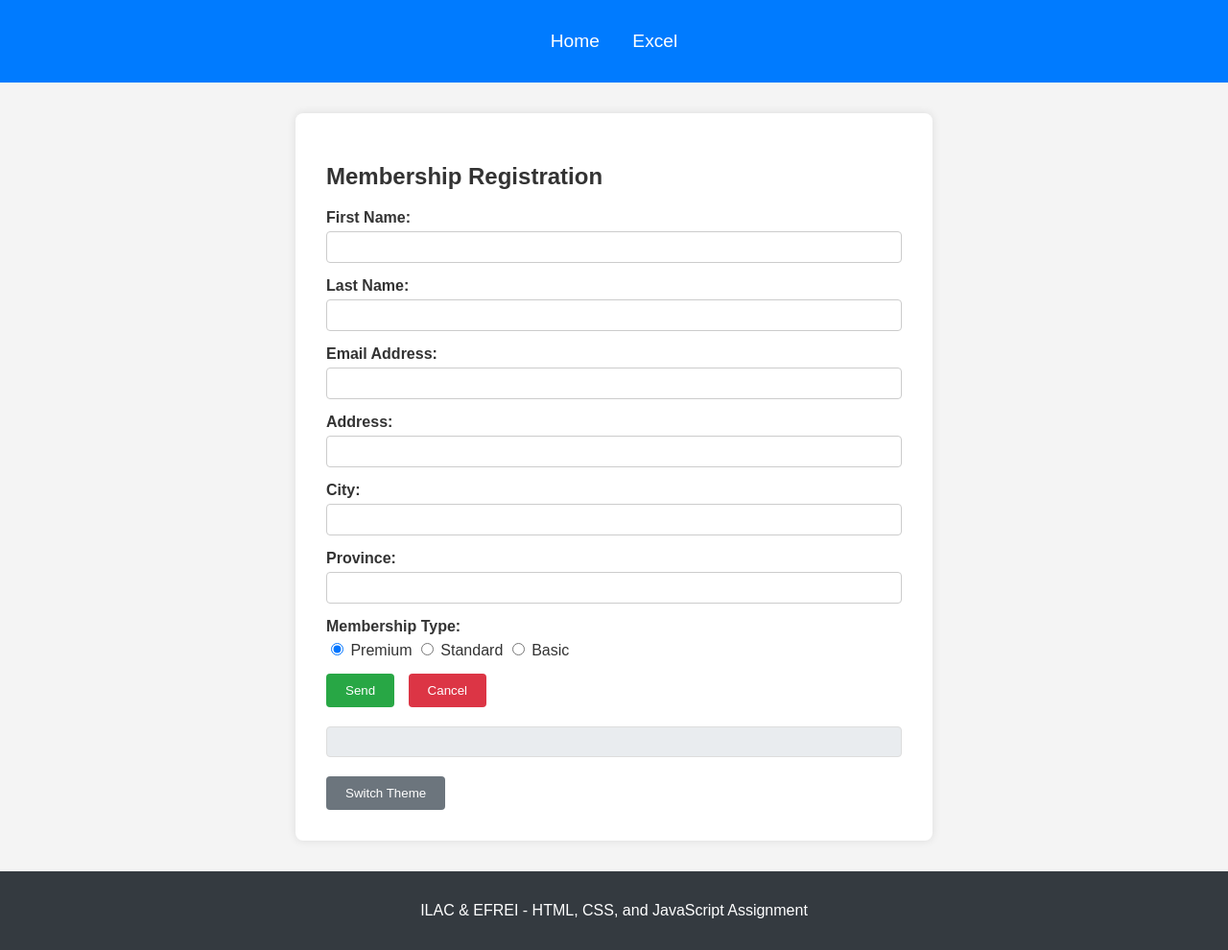
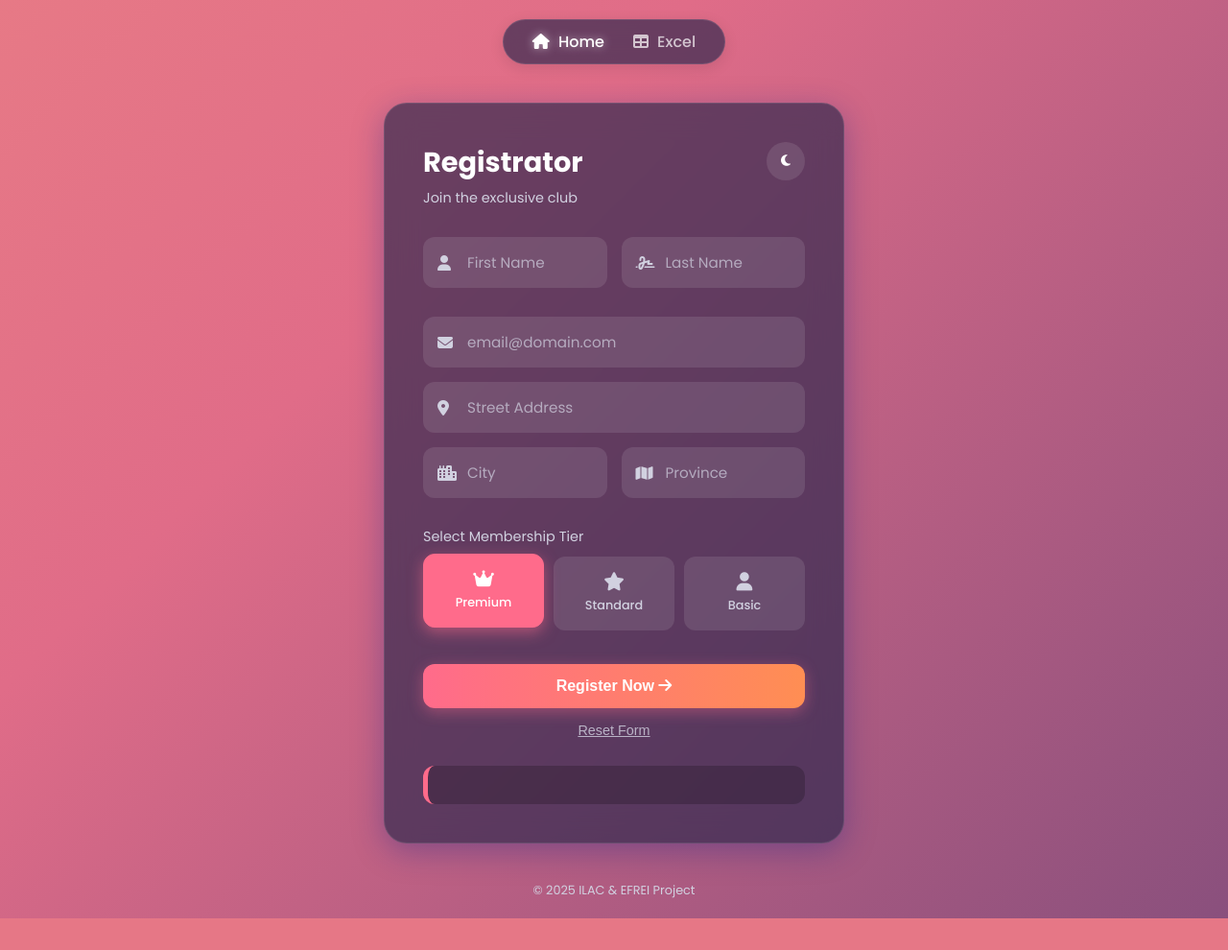
Before and after one commit to aksbrar/aksbrar.github.io, a PHP site: page / in a window 1280 px wide. Shown: the whole page at 96% size. After the commit the page ends 957 px from the top, so only its background shows below. Run offline with PHP 8.4, Linux system fonts and the light colour scheme.

Commit message:
reimagined theme

```diff
--- a/JS-Assignment/css/styles.css
+++ b/JS-Assignment/css/styles.css
@@ -1,112 +1,208 @@
-body {
-    font-family: Arial, sans-serif;
-    margin: 0;
-    padding: 0;
-    background-color: #f4f4f4;
-    color: #333;
-    transition: background-color 0.3s, color 0.3s;
+/* --- Variables --- */
+:root {
+    /* Sunset Gradient Colors */
+    --bg-color-1: #363472;
+    --bg-color-2: #e06c88;
+    --bg-color-3: #fca37f;
+
+    /* Glass Colors */
+    --glass-bg: rgba(40, 38, 76, 0.65);
+    --glass-border: rgba(255, 255, 255, 0.1);
+    --glass-shadow: 0 8px 32px 0 rgba(31, 38, 135, 0.37);
+
+    /* Elements */
+    --input-bg: rgba(255, 255, 255, 0.1);
+    --text-main: #ffffff;
+    --text-muted: #d1d1e0;
+    --accent-pink: #FF6B8B;
+    --accent-glow: rgba(255, 107, 139, 0.5);
 }
 
-.dark-mode {
-    background-color: #333;
-    color: #f4f4f4;
+/* Light Mode Overrides */
+body.light-mode {
+    --bg-color-1: #a8edea;
+    --bg-color-2: #fed6e3;
+    --bg-color-3: #ffffff;
+    --glass-bg: rgba(255, 255, 255, 0.75);
+    --glass-border: rgba(255, 255, 255, 0.6);
+    --input-bg: rgba(0, 0, 0, 0.05);
+    --text-main: #333333;
+    --text-muted: #666666;
+    --glass-shadow: 0 8px 32px 0 rgba(0, 0, 0, 0.1);
 }
 
-header {
-    background-color: #007bff;
-    padding: 1rem;
+/* --- Global Reset --- */
+* { box-sizing: border-box; margin: 0; padding: 0; }
+
+body {
+    font-family: 'Poppins', sans-serif;
+    min-height: 100vh;
+    /* Animated Gradient Background */
+    background: linear-gradient(-45deg, var(--bg-color-1), var(--bg-color-2), var(--bg-color-3), var(--bg-color-1));
+    background-size: 400% 400%;
+    animation: gradientBG 15s ease infinite;
+    color: var(--text-main);
+    display: flex;
+    flex-direction: column;
+    align-items: center;
 }
 
-nav ul {
-    list-style: none;
-    padding: 0;
-    text-align: center;
+@keyframes gradientBG {
+    0% { background-position: 0% 50%; }
+    50% { background-position: 100% 50%; }
+    100% { background-position: 0% 50%; }
 }
 
-nav ul li {
-    display: inline;
-    margin: 0 15px;
+/* --- Floating Navigation --- */
+header { width: 100%; padding: 20px; display: flex; justify-content: center; z-index: 10; }
+
+.glass-nav {
+    background: var(--glass-bg);
+    backdrop-filter: blur(10px);
+    -webkit-backdrop-filter: blur(10px);
+    border: 1px solid var(--glass-border);
+    padding: 10px 30px;
+    border-radius: 50px;
+    box-shadow: 0 4px 15px rgba(0,0,0,0.1);
 }
 
-nav a {
-    color: white;
-    text-decoration: none;
-    font-size: 1.2rem;
+.glass-nav ul { list-style: none; display: flex; gap: 30px; }
+.glass-nav a {
+    text-decoration: none; color: var(--text-main); font-weight: 500;
+    transition: all 0.3s; opacity: 0.7;
+}
+.glass-nav a:hover, .glass-nav a.active { opacity: 1; text-shadow: 0 0 10px rgba(255,255,255,0.5); }
+.glass-nav i { margin-right: 5px; }
+
+/* --- Main Glass Card --- */
+main { flex: 1; width: 100%; display: flex; justify-content: center; align-items: center; padding: 20px; }
+
+.glass-card {
+    background: var(--glass-bg);
+    backdrop-filter: blur(16px);
+    -webkit-backdrop-filter: blur(16px);
+    border: 1px solid var(--glass-border);
+    border-radius: 24px;
+    box-shadow: var(--glass-shadow);
+    width: 100%; max-width: 480px;
+    padding: 40px;
+    animation: slideUp 0.6s cubic-bezier(0.2, 0.8, 0.2, 1);
 }
 
-main {
-    max-width: 600px;
-    margin: 2rem auto;
-    background: white;
-    padding: 2rem;
-    border-radius: 8px;
-    box-shadow: 0 0 10px rgba(0,0,0,0.1);
+@keyframes slideUp {
+    from { opacity: 0; transform: translateY(40px); }
+    to { opacity: 1; transform: translateY(0); }
 }
 
-.dark-mode main {
-    background: #444;
-    color: #fff;
+.card-header { display: flex; justify-content: space-between; align-items: flex-start; margin-bottom: 30px; }
+h2 { font-size: 1.8rem; font-weight: 700; margin-bottom: 5px; }
+.subtitle { color: var(--text-muted); font-size: 0.9rem; }
+
+/* --- Inputs with Icons --- */
+.form-row { display: flex; gap: 15px; margin-bottom: 15px; }
+.input-wrapper {
+    position: relative;
+    width: 100%;
+    margin-bottom: 15px;
+}
+.input-wrapper.full-width { width: 100%; }
+
+.input-icon {
+    position: absolute; left: 15px; top: 50%; transform: translateY(-50%);
+    color: var(--text-muted); font-size: 1rem; transition: color 0.3s;
 }
 
-form div {
-    margin-bottom: 15px;
+input {
+    width: 100%; padding: 14px 15px 14px 45px; /* Padding left for icon */
+    background: var(--input-bg);
+    border: 1px solid transparent;
+    border-radius: 12px;
+    color: var(--text-main);
+    font-size: 0.95rem; font-family: 'Poppins', sans-serif;
+    outline: none; transition: all 0.3s;
 }
 
-label {
-    display: block;
-    margin-bottom: 5px;
-    font-weight: bold;
+input::placeholder { color: var(--text-muted); opacity: 0.7; }
+
+input:focus {
+    background: rgba(255, 255, 255, 0.15);
+    border-color: var(--accent-pink);
+    box-shadow: 0 0 15px var(--accent-glow);
+}
+input:focus + .input-icon, .input-wrapper:focus-within .input-icon { color: var(--accent-pink); }
+
+/* --- Fancy Radio Buttons (Tiers) --- */
+.tier-section { margin-bottom: 25px; }
+.tier-section label { display: block; margin-bottom: 10px; color: var(--text-muted); font-size: 0.9rem; }
+.tier-options { display: flex; gap: 10px; }
+
+.tier-card {
+    flex: 1; position: relative; cursor: pointer;
+}
+.tier-card input { display: none; }
+.tier-content {
+    background: var(--input-bg); border-radius: 12px; padding: 15px 5px;
+    text-align: center; border: 1px solid transparent; transition: all 0.3s;
+}
+.tier-content i { display: block; font-size: 1.2rem; margin-bottom: 5px; color: var(--text-muted); }
+.tier-content span { font-size: 0.8rem; font-weight: 500; }
+
+.tier-card input:checked + .tier-content {
+    background: var(--accent-pink); border-color: var(--accent-pink);
+    color: white; transform: translateY(-3px);
+    box-shadow: 0 5px 15px var(--accent-glow);
+}
+.tier-card input:checked + .tier-content i { color: white; }
+
+/* Excel Functions Grid */
+.function-grid { display: grid; grid-template-columns: 1fr 1fr; gap: 10px; margin-bottom: 25px; }
+.func-option { cursor: pointer; }
+.func-option input { display: none; }
+.func-option span {
+    display: block; padding: 12px; text-align: center;
+    background: var(--input-bg); border-radius: 10px;
+    font-size: 0.9rem; transition: all 0.3s; border: 1px solid transparent;
+}
+.func-option input:checked + span {
+    background: rgba(255, 255, 255, 0.2); border-color: var(--accent-pink);
+    color: var(--accent-pink); font-weight: 600;
 }
 
-input[type="text"],
-input[type="email"] {
-    width: 100%;
-    padding: 8px;
-    box-sizing: border-box;
-    border: 1px solid #ccc;
-    border-radius: 4px;
+/* --- Buttons --- */
+.glow-btn {
+    width: 100%; padding: 14px;
+    background: linear-gradient(90deg, #FF6B8B 0%, #FF8E53 100%);
+    border: none; border-radius: 12px;
+    color: white; font-size: 1rem; font-weight: 600;
+    cursor: pointer; transition: all 0.3s;
+    box-shadow: 0 4px 15px rgba(255, 107, 139, 0.4);
 }
+.glow-btn:hover { transform: translateY(-2px); box-shadow: 0 8px 25px rgba(255, 107, 139, 0.6); }
 
-button {
-    padding: 10px 20px;
-    background-color: #28a745;
-    color: white;
-    border: none;
-    border-radius: 4px;
-    cursor: pointer;
-    margin-right: 10px;
+.text-btn {
+    width: 100%; background: none; border: none;
+    color: var(--text-muted); margin-top: 15px; cursor: pointer;
+    font-size: 0.9rem; text-decoration: underline; opacity: 0.8;
 }
+.text-btn:hover { color: var(--text-main); opacity: 1; }
 
-button[type="reset"] {
-    background-color: #dc3545;
+.icon-btn {
+    background: rgba(255,255,255,0.1); border: none; color: var(--text-main);
+    width: 40px; height: 40px; border-radius: 50%; cursor: pointer;
+    transition: all 0.3s; display: flex; align-items: center; justify-content: center;
 }
+.icon-btn:hover { background: rgba(255,255,255,0.3); transform: rotate(15deg); }
 
-button:hover {
-    opacity: 0.9;
+/* --- Result Box --- */
+.result-card {
+    margin-top: 25px; padding: 20px;
+    background: rgba(0, 0, 0, 0.2);
+    border-radius: 12px; border-left: 5px solid var(--accent-pink);
+    animation: fadeIn 0.4s ease;
 }
+.result-card.hidden { display: none; }
+.light-mode .result-card { background: rgba(0,0,0,0.05); }
 
-#output {
-    margin-top: 20px;
-    padding: 15px;
-    border: 1px solid #ddd;
-    background-color: #e9ecef;
-    border-radius: 4px;
-}
+@keyframes fadeIn { from { opacity: 0; } to { opacity: 1; } }
 
-.dark-mode #output {
-    background-color: #555;
-    border-color: #666;
-}
-
-footer {
-    text-align: center;
-    padding: 1rem;
-    margin-top: 2rem;
-    background-color: #343a40;
-    color: white;
-}
-
-.theme-btn {
-    background-color: #6c757d;
-    margin-top: 20px;
-}
+footer { padding: 20px; color: var(--text-muted); font-size: 0.8rem; }
--- a/JS-Assignment/index.html
+++ b/JS-Assignment/index.html
@@ -3,64 +3,104 @@
 <head>
     <meta charset="UTF-8">
     <meta name="viewport" content="width=device-width, initial-scale=1.0">
-    <title>JS Assignment - Home</title>
+    <title>Membership Registration</title>
+    <link href="https://fonts.googleapis.com/css2?family=Poppins:wght@300;400;500;600;700&display=swap" rel="stylesheet">
+    <link rel="stylesheet" href="https://cdnjs.cloudflare.com/ajax/libs/font-awesome/6.4.0/css/all.min.css">
     <link rel="stylesheet" href="css/styles.css">
 </head>
 <body>
+
     <header>
-        <nav>
+        <nav class="glass-nav">
             <ul>
-                <li><a href="index.html">Home</a></li>
-                <li><a href="excel.html">Excel</a></li>
+                <li><a href="index.html" class="active"><i class="fa-solid fa-house"></i> Home</a></li>
+                <li><a href="excel.html"><i class="fa-solid fa-table"></i> Excel</a></li>
             </ul>
         </nav>
     </header>
 
     <main>
-        <h2>Membership Registration</h2>
-        <form id="main-form">
-            <div>
-                <label for="fname">First Name:</label>
-                <input type="text" id="fname" required>
-            </div>
-            <div>
-                <label for="lname">Last Name:</label>
-                <input type="text" id="lname" required>
-            </div>
-            <div>
-                <label for="email">Email Address:</label>
-                <input type="email" id="email" required>
-            </div>
-            <div>
-                <label for="address">Address:</label>
-                <input type="text" id="address" required>
-            </div>
-            <div>
-                <label for="city">City:</label>
-                <input type="text" id="city" required>
-            </div>
-            <div>
-                <label for="province">Province:</label>
-                <input type="text" id="province" required>
-            </div>
-            <div>
-                <label>Membership Type:</label>
-                <input type="radio" name="membership" id="premium" checked> Premium
-                <input type="radio" name="membership" id="standard"> Standard
-                <input type="radio" name="membership" id="basic"> Basic
+        <div class="glass-card">
+            <div class="card-header">
+                <div>
+                    <h2>Registrator</h2>
+                    <p class="subtitle">Join the exclusive club</p>
+                </div>
+                <button id="themeBtn" class="icon-btn" title="Switch Theme"><i class="fa-solid fa-moon"></i></button>
             </div>
 
-            <button type="submit" id="sendBtn">Send</button>
-            <button type="reset">Cancel</button>
-        </form>
+            <form id="main-form">
+                <div class="form-row">
+                    <div class="input-wrapper">
+                        <i class="fa-solid fa-user input-icon"></i>
+                        <input type="text" id="fname" placeholder="First Name" required>
+                    </div>
+                    <div class="input-wrapper">
+                        <i class="fa-solid fa-signature input-icon"></i>
+                        <input type="text" id="lname" placeholder="Last Name" required>
+                    </div>
+                </div>
 
-        <div id="output"></div>
+                <div class="input-wrapper full-width">
+                    <i class="fa-solid fa-envelope input-icon"></i>
+                    <input type="email" id="email" placeholder="email@domain.com" required>
+                </div>
 
-        <button id="themeBtn" class="theme-btn">Switch Theme</button>
+                <div class="input-wrapper full-width">
+                    <i class="fa-solid fa-location-dot input-icon"></i>
+                    <input type="text" id="address" placeholder="Street Address" required>
+                </div>
+
+                <div class="form-row">
+                    <div class="input-wrapper">
+                        <i class="fa-solid fa-city input-icon"></i>
+                        <input type="text" id="city" placeholder="City" required>
+                    </div>
+                    <div class="input-wrapper">
+                        <i class="fa-solid fa-map input-icon"></i>
+                        <input type="text" id="province" placeholder="Province" required>
+                    </div>
+                </div>
+
+                <div class="tier-section">
+                    <label>Select Membership Tier</label>
+                    <div class="tier-options">
+                        <label class="tier-card selected">
+                            <input type="radio" name="membership" id="premium" checked>
+                            <div class="tier-content">
+                                <i class="fa-solid fa-crown"></i>
+                                <span>Premium</span>
+                            </div>
+                        </label>
+                        <label class="tier-card">
+                            <input type="radio" name="membership" id="standard">
+                            <div class="tier-content">
+                                <i class="fa-solid fa-star"></i>
+                                <span>Standard</span>
+                            </div>
+                        </label>
+                        <label class="tier-card">
+                            <input type="radio" name="membership" id="basic">
+                            <div class="tier-content">
+                                <i class="fa-solid fa-user"></i>
+                                <span>Basic</span>
+                            </div>
+                        </label>
+                    </div>
+                </div>
+
+                <button type="submit" id="sendBtn" class="glow-btn">
+                    Register Now <i class="fa-solid fa-arrow-right"></i>
+                </button>
+                <button type="reset" class="text-btn">Reset Form</button>
+            </form>
+
+            <div id="output" class="result-card"></div>
+        </div>
     </main>
 
     <footer>
-        <p>ILAC & EFREI - HTML, CSS, and JavaScript Assignment</p>
+        <p>© 2025 ILAC & EFREI Project</p>
     </footer>
 
     <script src="js/script.js"></script>
```
Also changed, not shown: JS-Assignment/excel.html (+46 -20 lines), JS-Assignment/js/script.js (+57 -24 lines).
